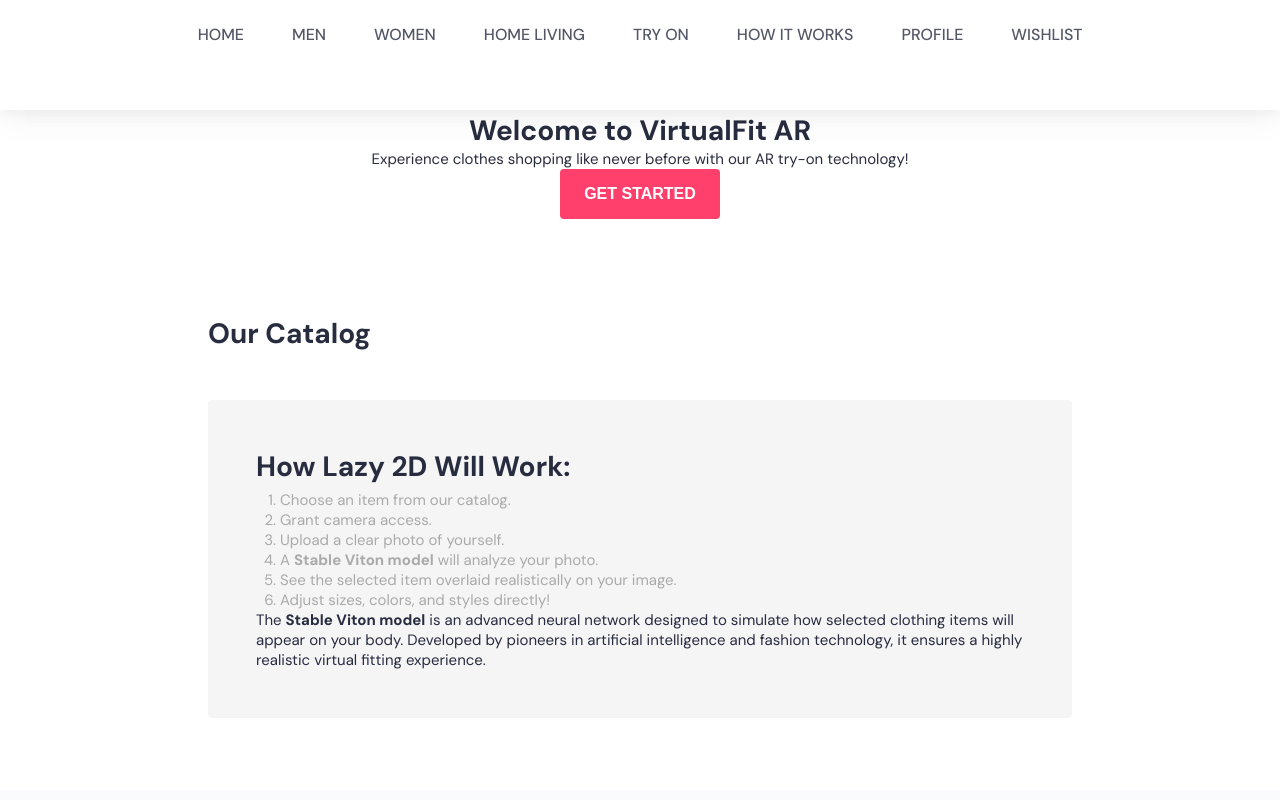
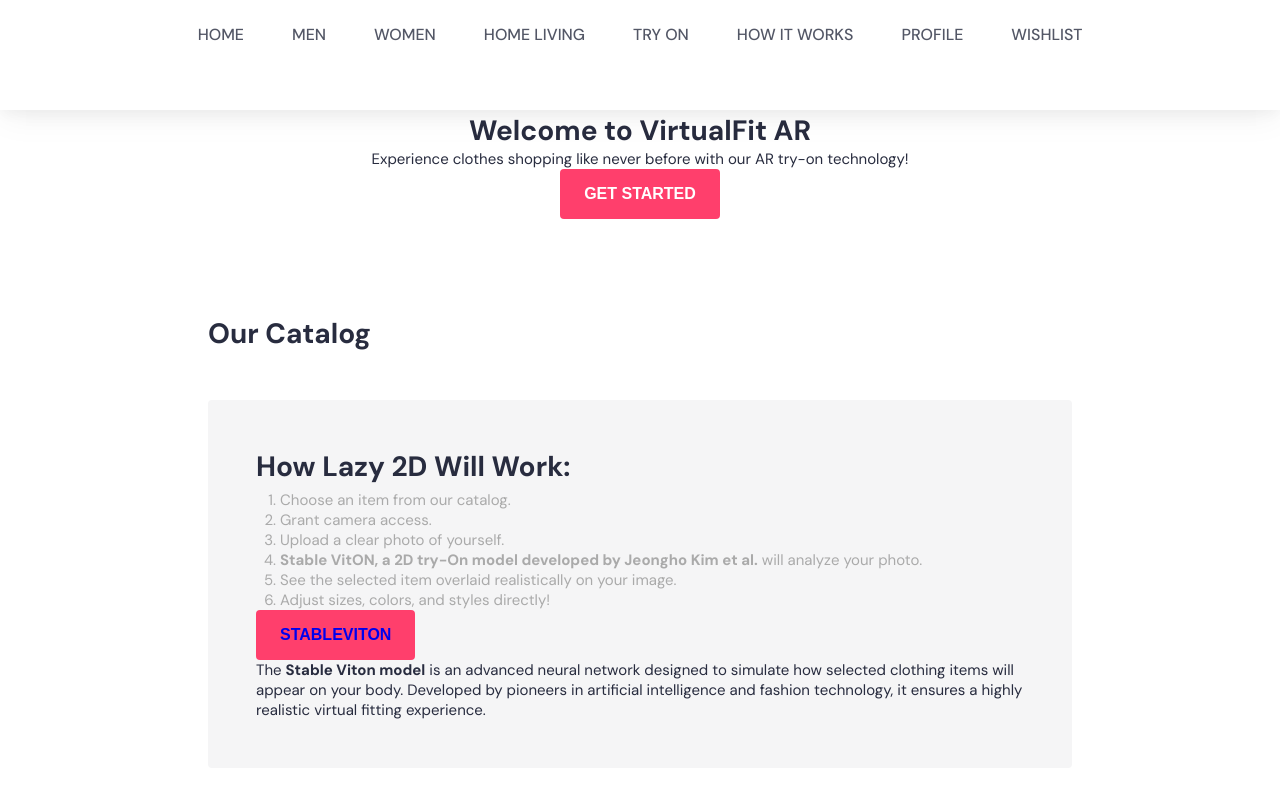
Before and after one commit to adyajha15/myntra-weforshe, a plain HTML site: page myntra/AR-page/index.html in a window 1280 px wide. Shown: the top 800 px of the page. Drawn offline with Linux system fonts and the light colour scheme; a script that the page names is missing; files whose address does not match are found by name.

Commit message:
added a link to stable viton for reference

```diff
--- a/myntra/AR-page/ar-styles.css
+++ b/myntra/AR-page/ar-styles.css
@@ -70,11 +70,12 @@ button, .dropbtn {
   border-radius: 4px;
 }
 
+
 .dropbtn:hover, .dropbtn:focus {
   opacity: 0.9;
 }
 
-.dropdown-content {
+.dropdown-content, .button-content {
   display: none;
   position: relative;
   background-color: #f9f9f9;
--- a/myntra/AR-page/index.html
+++ b/myntra/AR-page/index.html
@@ -52,10 +52,11 @@
                 <li>Choose an item from our catalog.</li>
                 <li>Grant camera access.</li>
                 <li>Upload a clear photo of yourself.</li>
-                <li>A <strong>Stable Viton model</strong> will analyze your photo.</li>
+                <li><strong>Stable VitON, a 2D try-On model developed by Jeongho Kim et al.</strong> will analyze your photo.</li>
                 <li>See the selected item overlaid realistically on your image.</li>
                 <li>Adjust sizes, colors, and styles directly!</li>
             </ol>
+            <button><a href="https://rlawjdghek.github.io/StableVITON/">StableVITON</a></button>
             <p>The <strong>Stable Viton model</strong> is an advanced neural network designed to simulate how selected clothing items will appear on your body. Developed by pioneers in artificial intelligence and fashion technology, it ensures a highly realistic virtual fitting experience.</p>
         </section>
         </main>
```
Also changed, not shown: myntra/AR-page/camera.html (+0 -1 lines), myntra/AR-page/live-try-on.html (+1 -0 lines).
